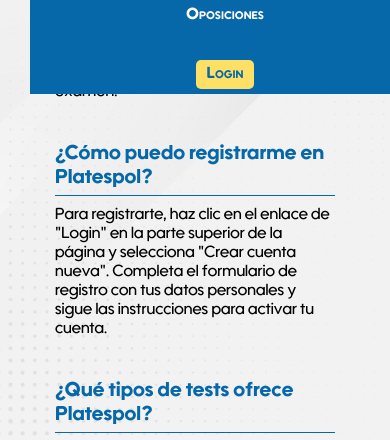
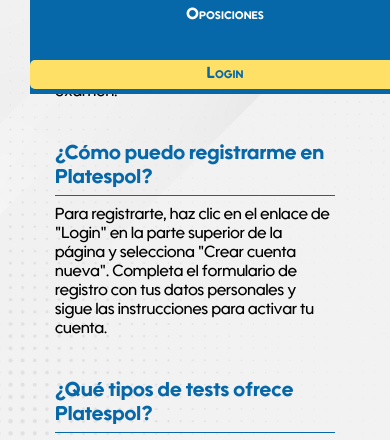
Before and after one commit to Carloma31/Platespol, a plain HTML site: page pages/faq.html in a window 390 px wide. Both pictures are taken after a click on the button "Toggle navigation". Shown: the part 329-769 px from the top of the page. Drawn offline with Linux system fonts and the light colour scheme; files whose address does not match are found by name; a web font is replaced by a local one.

Commit message:
Añadidos margins y funcionalidades responsive_V2

```diff
--- a/css/responsive-nav.css
+++ b/css/responsive-nav.css
@@ -56,6 +56,7 @@
     }
 
     .header-container {
+        display: flex;
         align-items: center;
         margin-left: 0;
     }
@@ -66,7 +67,7 @@
         margin-right: 10px;
     }
 
-    .navegador li::active {
+    .navegador li{
         width: 100%; /* Hacer que cada elemento del menú ocupe el 100% del ancho */
         text-align: center; /* Centrar el texto de los elementos del menú */
     }
```
